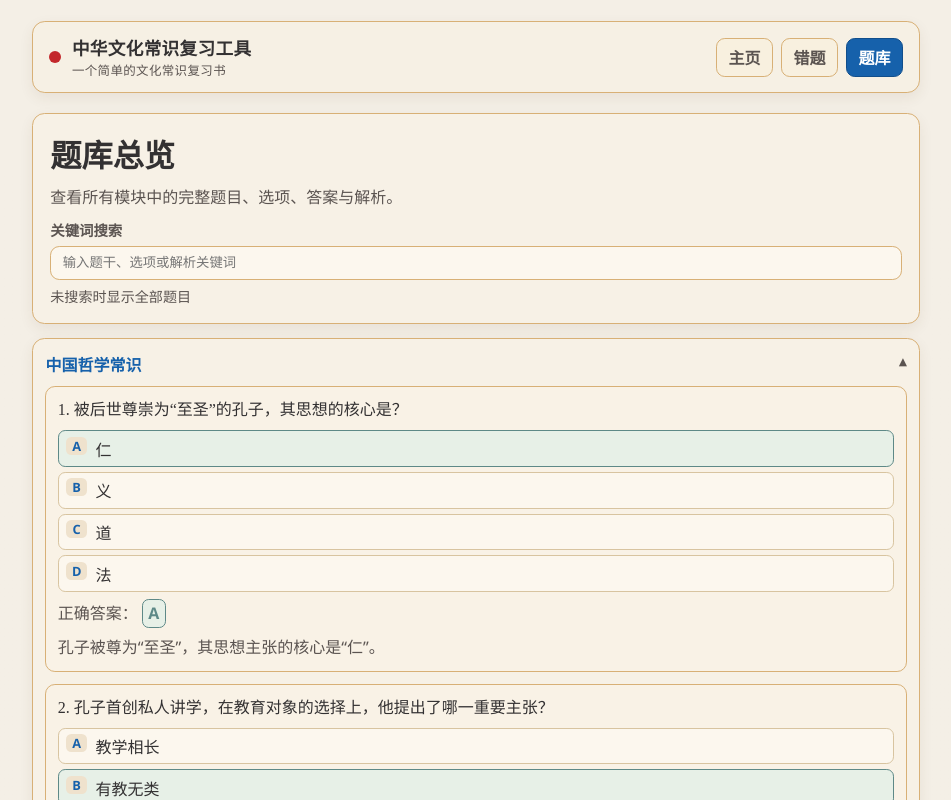
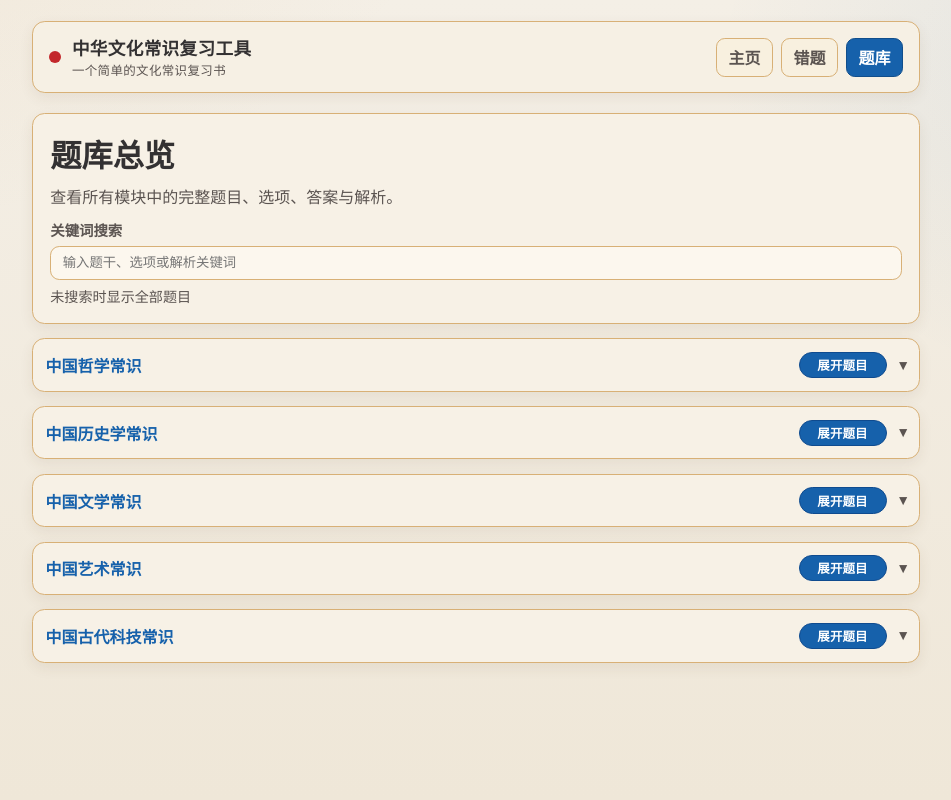
Before and after one commit to AlsoWereMe/ChineseReviewer, a React (Vite) app: page /question-bank in a window 1280 px wide. Shown: the top 800 px of the page, without its empty margins (164-1115 px from the left). Built offline with nearby package versions, Linux system fonts and the light colour scheme.

Commit message:
feat: update base of questions

```diff
--- a/src/index.css
+++ b/src/index.css
@@ -969,6 +969,35 @@ button {
   color: var(--indigo);
 }
 
+.bank-expand-cta {
+  margin-left: auto;
+  display: inline-flex;
+  align-items: center;
+  justify-content: center;
+  min-width: 5.5rem;
+  padding: 0.2rem 0.6rem;
+  border-radius: 999px;
+  border: 1px solid #0f4b8f;
+  background: #1661ab;
+  color: #fff;
+  font-family: var(--font-sans);
+  font-size: 0.78rem;
+  font-weight: 700;
+  letter-spacing: 0.01em;
+}
+
+.bank-expand-cta-close {
+  display: none;
+}
+
+.bank-module[open] > .module-accordion-summary .bank-expand-cta-open {
+  display: none;
+}
+
+.bank-module[open] > .module-accordion-summary .bank-expand-cta-close {
+  display: inline;
+}
+
 .bank-question-list {
   list-style: none;
   margin: 0.65rem 0 0;
--- a/src/pages/QuestionBank.tsx
+++ b/src/pages/QuestionBank.tsx
@@ -51,9 +51,13 @@ export function QuestionBank() {
 
       {moduleData.map(({ moduleId, list }) => {
         return (
-          <details key={moduleId} className="module-accordion card bank-module" open={!search}>
+          <details key={moduleId} className="module-accordion card bank-module" open={Boolean(search)}>
             <summary className="module-accordion-summary">
               <span className="bank-module-title">{MODULE_LABELS[moduleId]}</span>
+              <span className="bank-expand-cta" aria-hidden="true">
+                <span className="bank-expand-cta-open">展开题目</span>
+                <span className="bank-expand-cta-close">收起题目</span>
+              </span>
             </summary>
             {list.length === 0 ? (
               <p className="empty">该模块暂未录入题目。</p>
```
